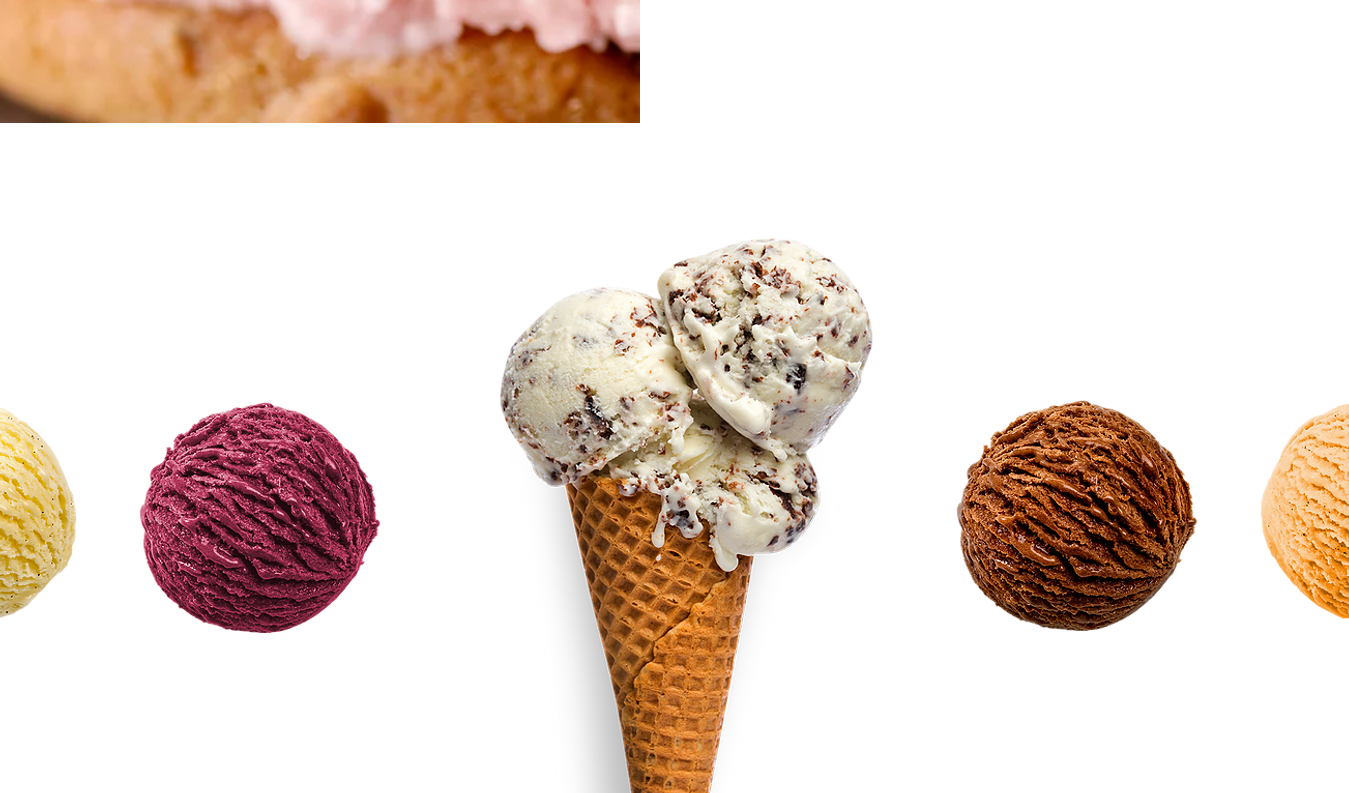
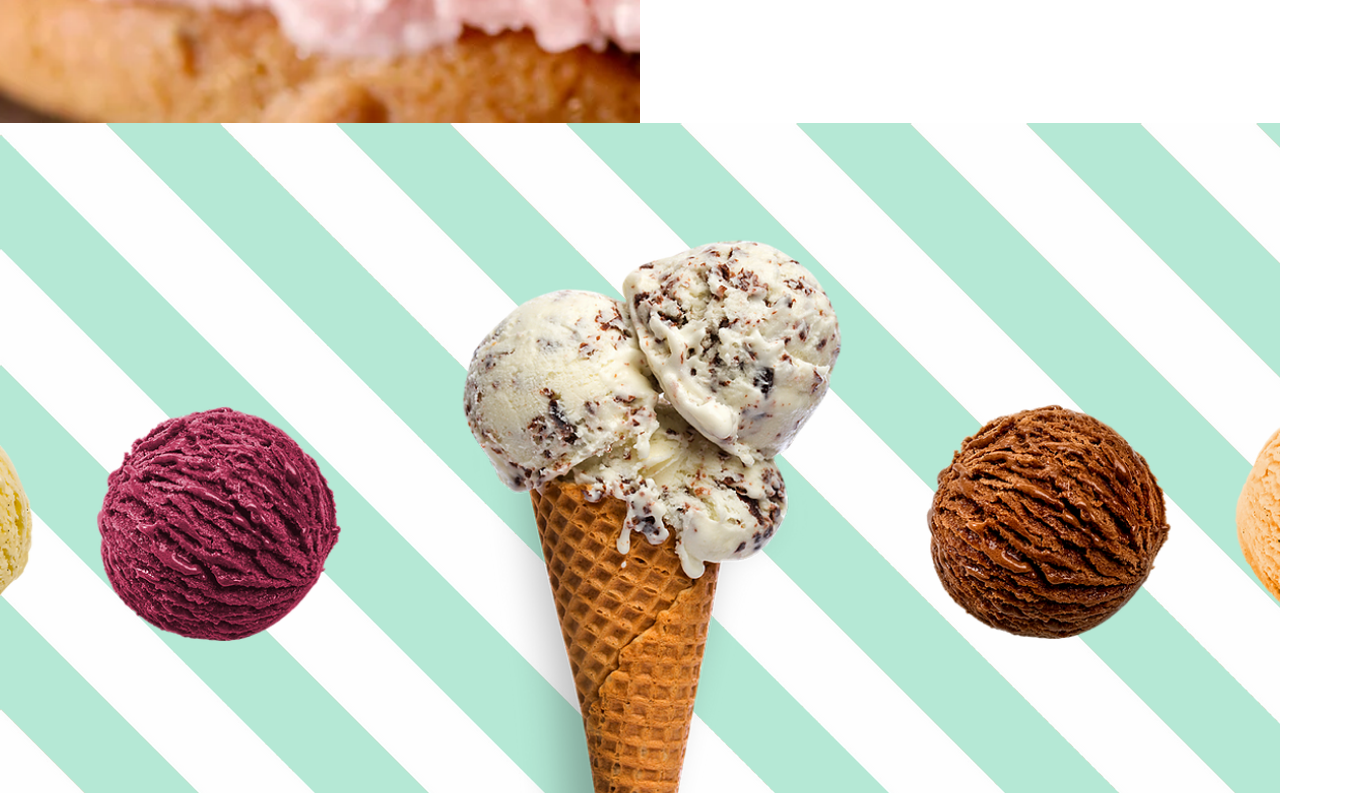
Before and after one commit to GonzaloTey/proyectoHeladeria, a plain HTML site: page index.html in a window 1280 px wide. Shown: the part 4727-5520 px from the top of the page, 1349 px wide, since content can reach past the window. Drawn offline with Linux system fonts and the light colour scheme.

Commit message:
Section Helado

```diff
--- a/styles.css
+++ b/styles.css
@@ -363,3 +363,19 @@ header .text-content h3 {
 .postres div.background {
     background: url(/img/image6.webp);
 }
+
+
+/** SECTION IMG HELADO  */
+
+
+.helado {
+    height: 115vh;
+    background: url(/img/image7.webp), #b5e8d5;
+    background-attachment: fixed;
+    display: flex;
+}
+
+.helado img {
+    width: 100%;
+    object-fit: cover;
+}
```
